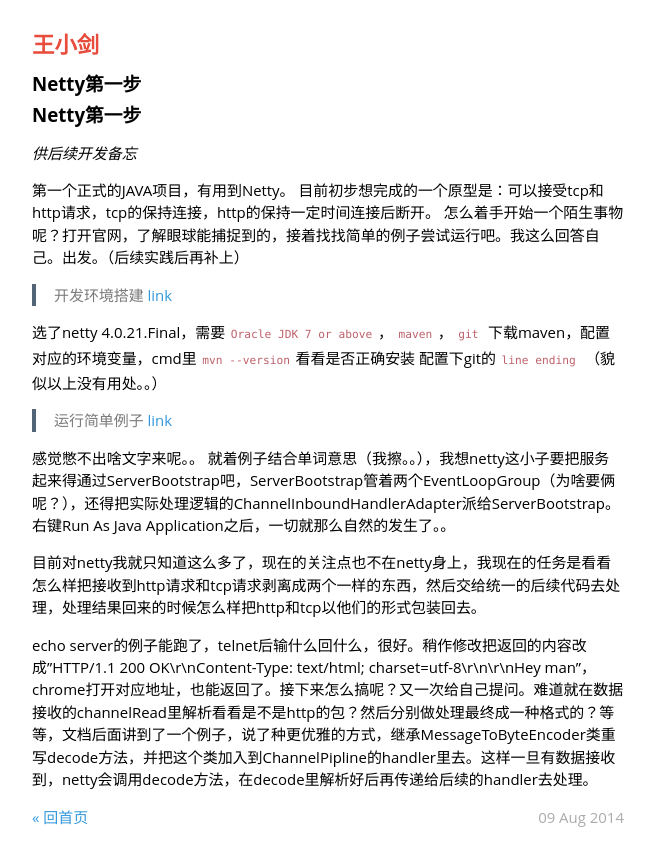
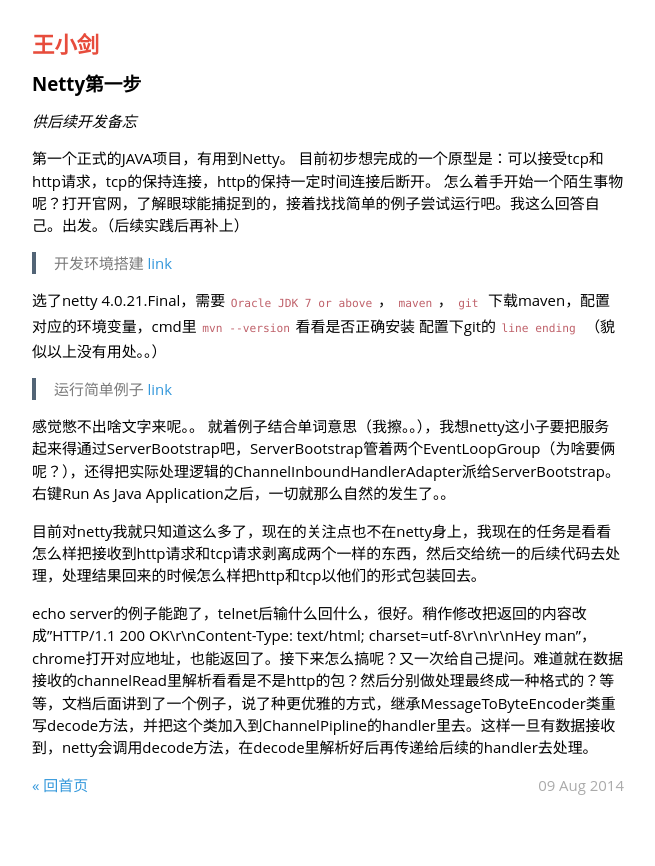
Before and after one commit to hiwjd/hiwjd.github.io, a Jekyll site: the page built from _posts/2014-08-09-Netty第一步.markdown, in a window 1280 px wide. Shown: the top 866 px of the page, without its empty margins (312-967 px from the left). Built offline with Jekyll 4.4.1, drawn with Linux system fonts in a browser that asks for light colours; some web fonts are replaced; Markdown is read by kramdown in place of the engine named in the settings; comment, search, counter and statistics services are not loaded.

Commit message:
Published with https://stackedit.io/

```diff
--- a/_posts/2014-08-09-Netty第一步.markdown
+++ b/_posts/2014-08-09-Netty第一步.markdown
@@ -5,7 +5,6 @@ date:   2014-08-09 22:14:01
 categories: post
 ---
 
-## Netty第一步
 *供后续开发备忘*
 
 第一个正式的JAVA项目，有用到Netty。
```
